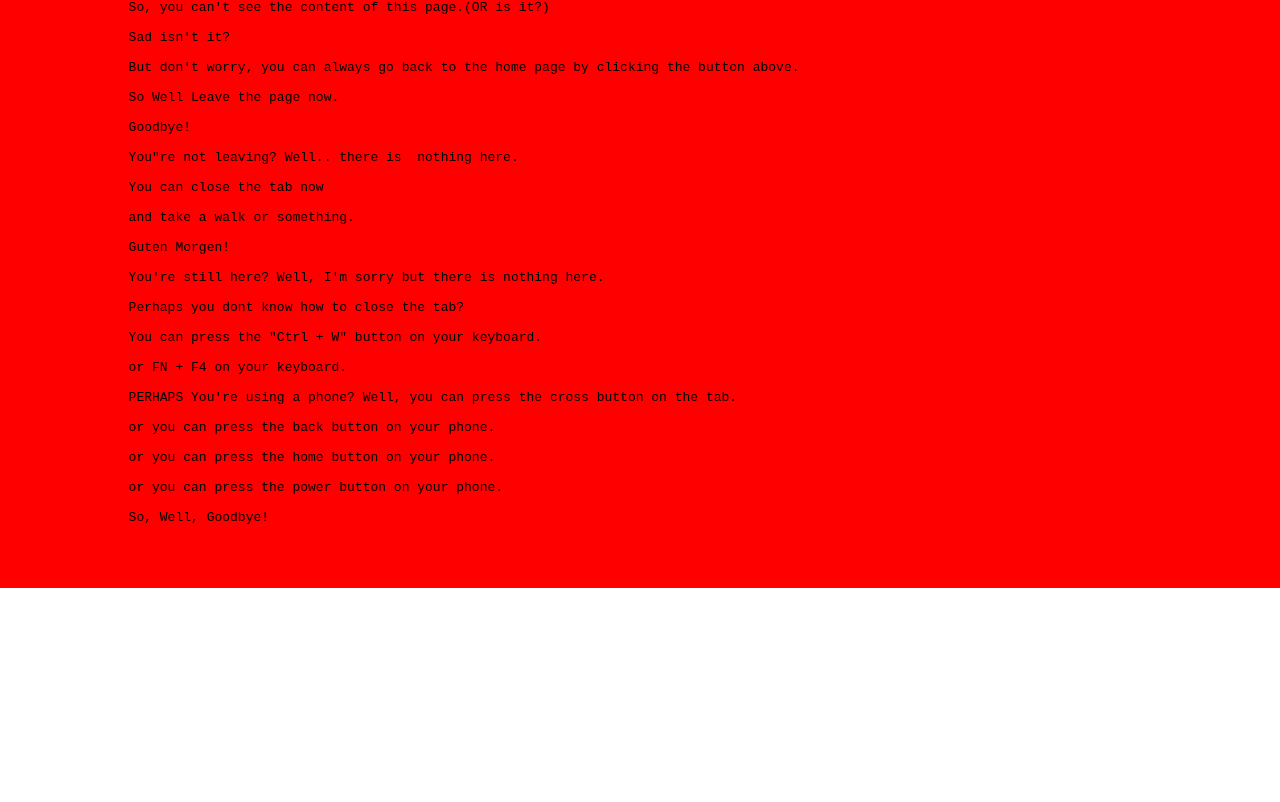
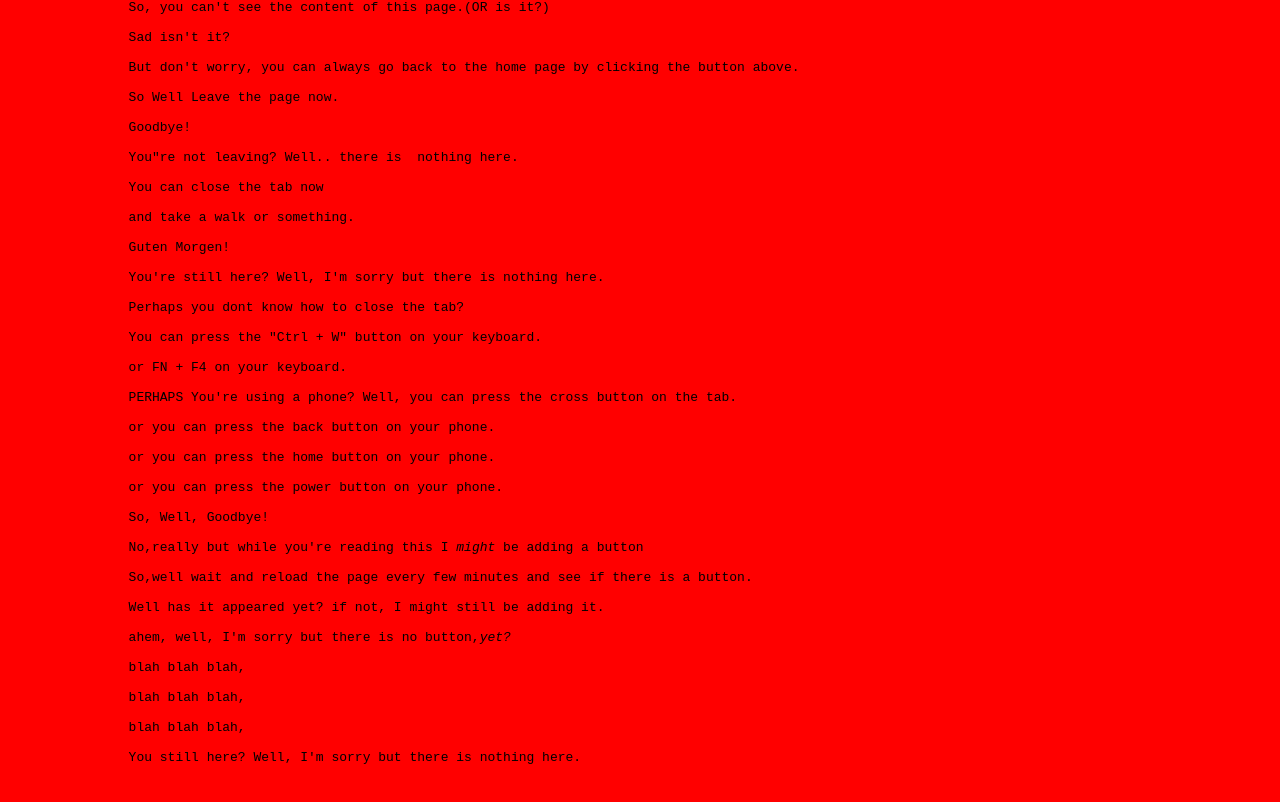
Before and after one commit to Adi-445/MyNewCode, a plain HTML site: page encrypted.html in a window 1280 px wide. Shown: the part 491-1293 px from the top of the page. Before the commit the page ends 1079 px from the top, so only its background shows below. Drawn offline with Linux system fonts and the light colour scheme.

Commit message:
Auto-sync: 2025-03-28 11:54:17

```diff
--- a/encrypted.html
+++ b/encrypted.html
@@ -61,6 +61,22 @@
             or you can press the power button on your phone.
 
             So, Well, Goodbye!
+
+            No,really but while you're reading this I <em>might</em> be adding a button
+
+            So,well wait and reload the page every few minutes and see if there is a button.
+
+            Well has it appeared yet? if not, I might still be adding it.
+
+            ahem, well, I'm sorry but there is no button,<em>yet?</em>
+
+            blah blah blah,
+
+            blah blah blah,
+
+            blah blah blah,
+
+            You still here? Well, I'm sorry but there is nothing here.
             </pre>
 
         </section>
```
